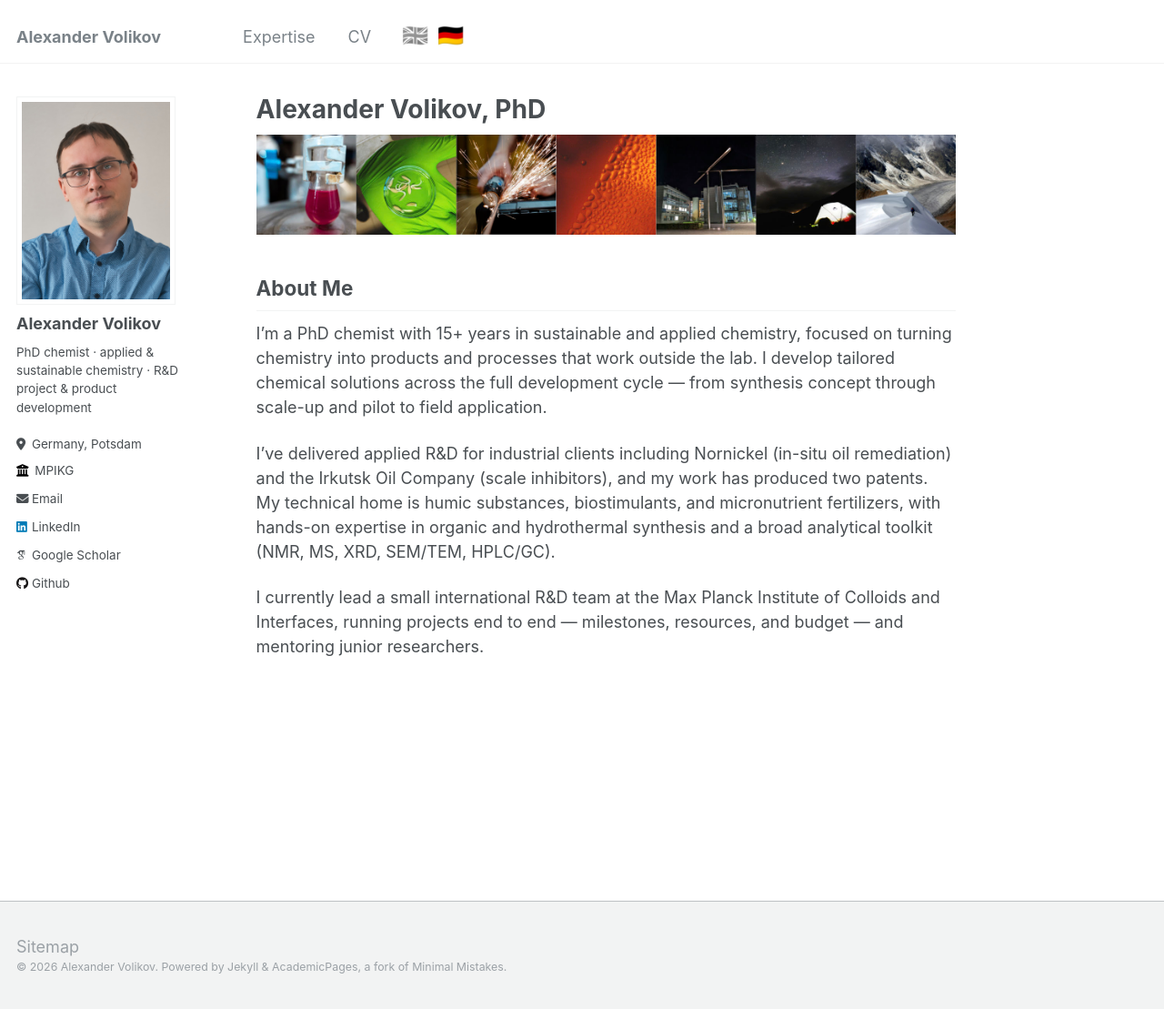
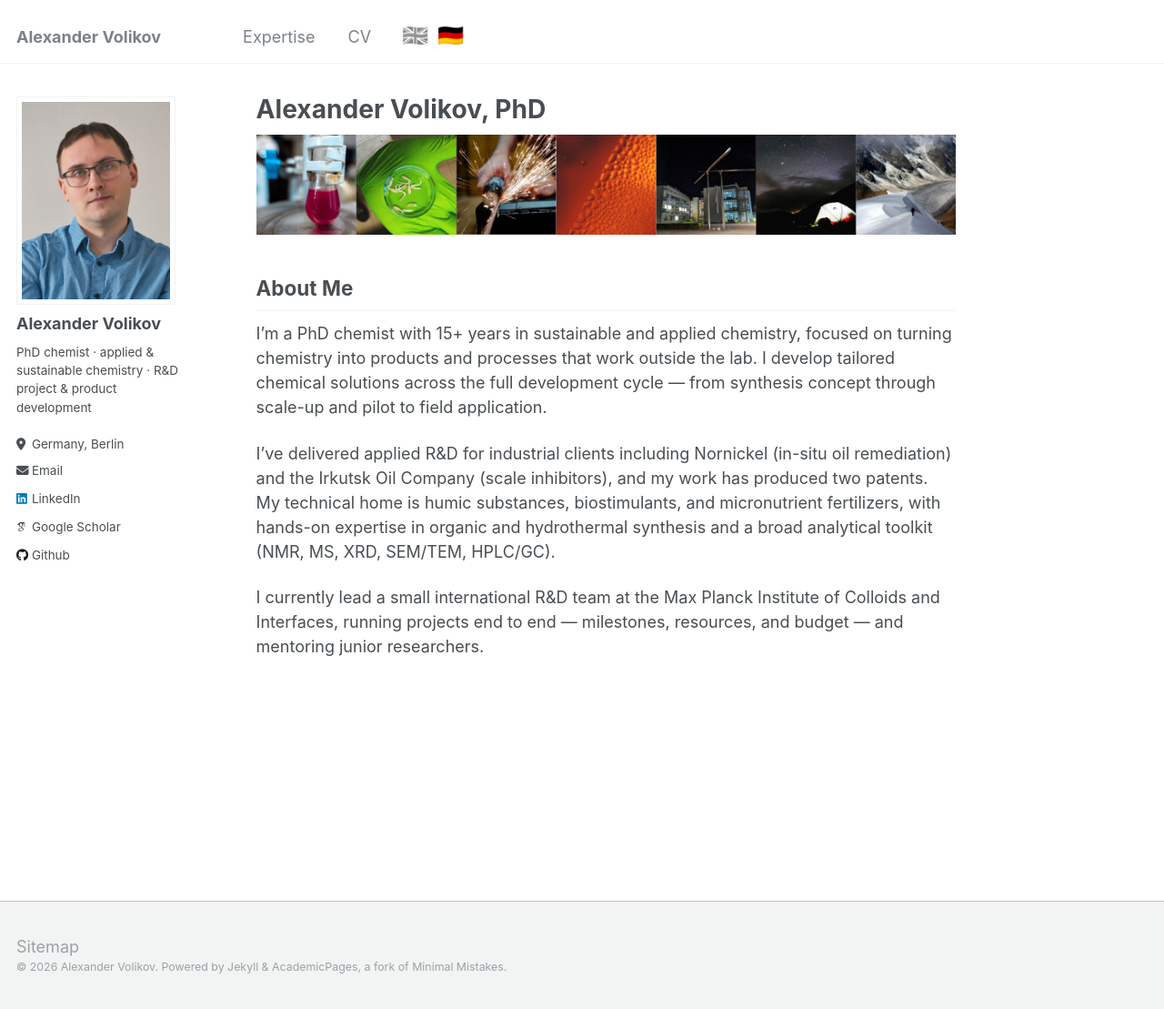
Before and after one commit to alexandervolikov/alexandervolikov.github.io, a Jekyll site: the page built from _pages/about.md, in a window 1280 px wide and 1109 px high. Shown: the whole window at 91% size. Built offline with Jekyll 4.4.1, drawn with Linux system fonts in a browser that asks for light colours; some web fonts are replaced.

Commit message:
Update contacts: new email, remove MPIKG link, Potsdam → Berlin
- email: alexander.volikov@mpikg.mpg.de → alexander.volikov@outlook.com
- employer / employer_url (MPIKG link): commented out, removed from display
- location: Germany, Potsdam → Germany, Berlin

Co-Authored-By: Claude Sonnet 4.6 <noreply@anthropic.com>

```diff
--- a/_config.yml
+++ b/_config.yml
@@ -25,11 +25,11 @@ author:
   name             : "Alexander Volikov"
   pronouns         : # example: "she/her"
   bio              : "PhD chemist · applied & sustainable chemistry · R&D project & product development"
-  location         : "Germany, Potsdam"
-  employer         : "MPIKG"
-  employer_url     : "https://www.mpikg.mpg.de/6826885/from-biomass-to-humic-matter-systems"
+  location         : "Germany, Berlin"
+  employer         : # "MPIKG"
+  employer_url     : # "https://www.mpikg.mpg.de/6826885/from-biomass-to-humic-matter-systems"
   uri              : # URL
-  email            : "alexander.volikov@mpikg.mpg.de"
+  email            : "alexander.volikov@outlook.com"
 
   # Academic websites
   arxiv            : # URL - Update with the correct link to your profile
```
